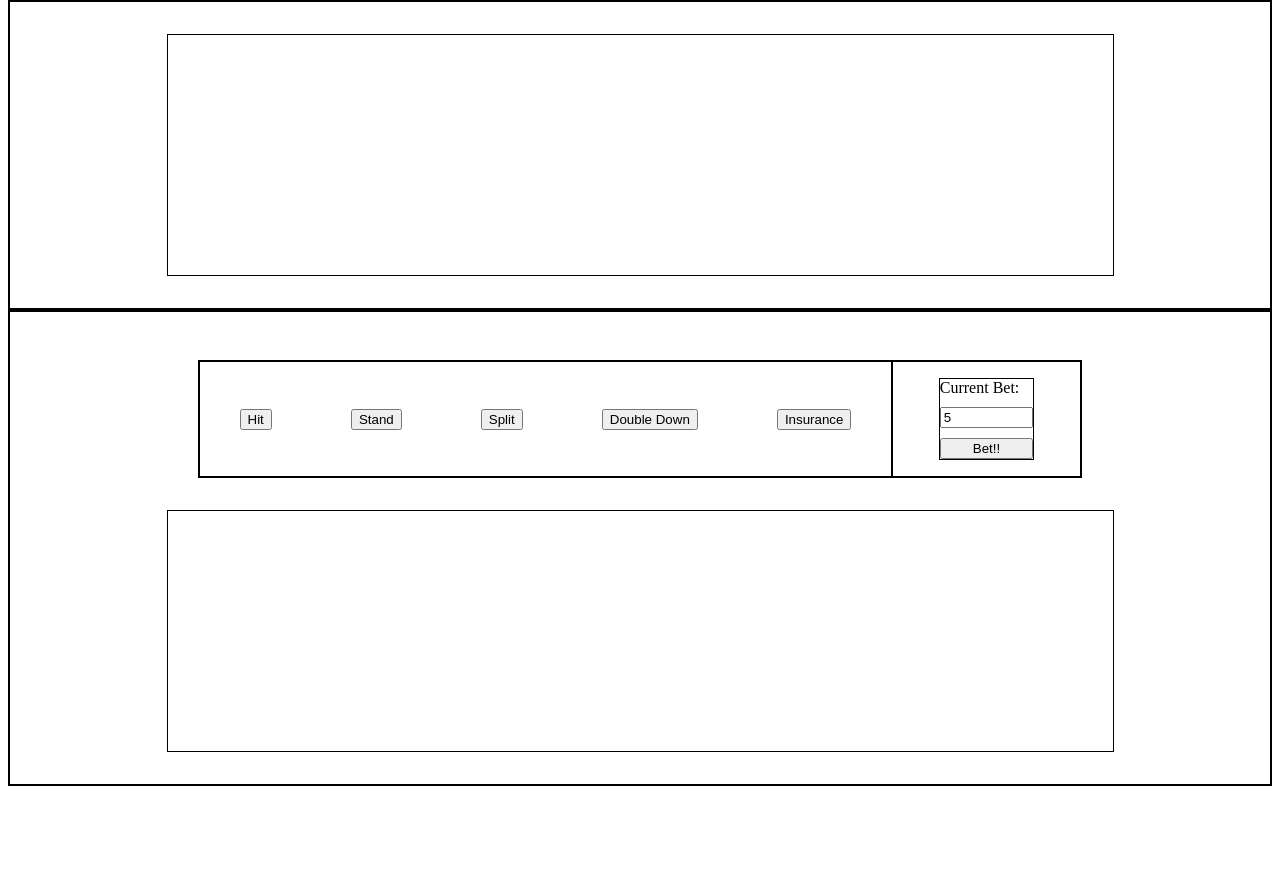
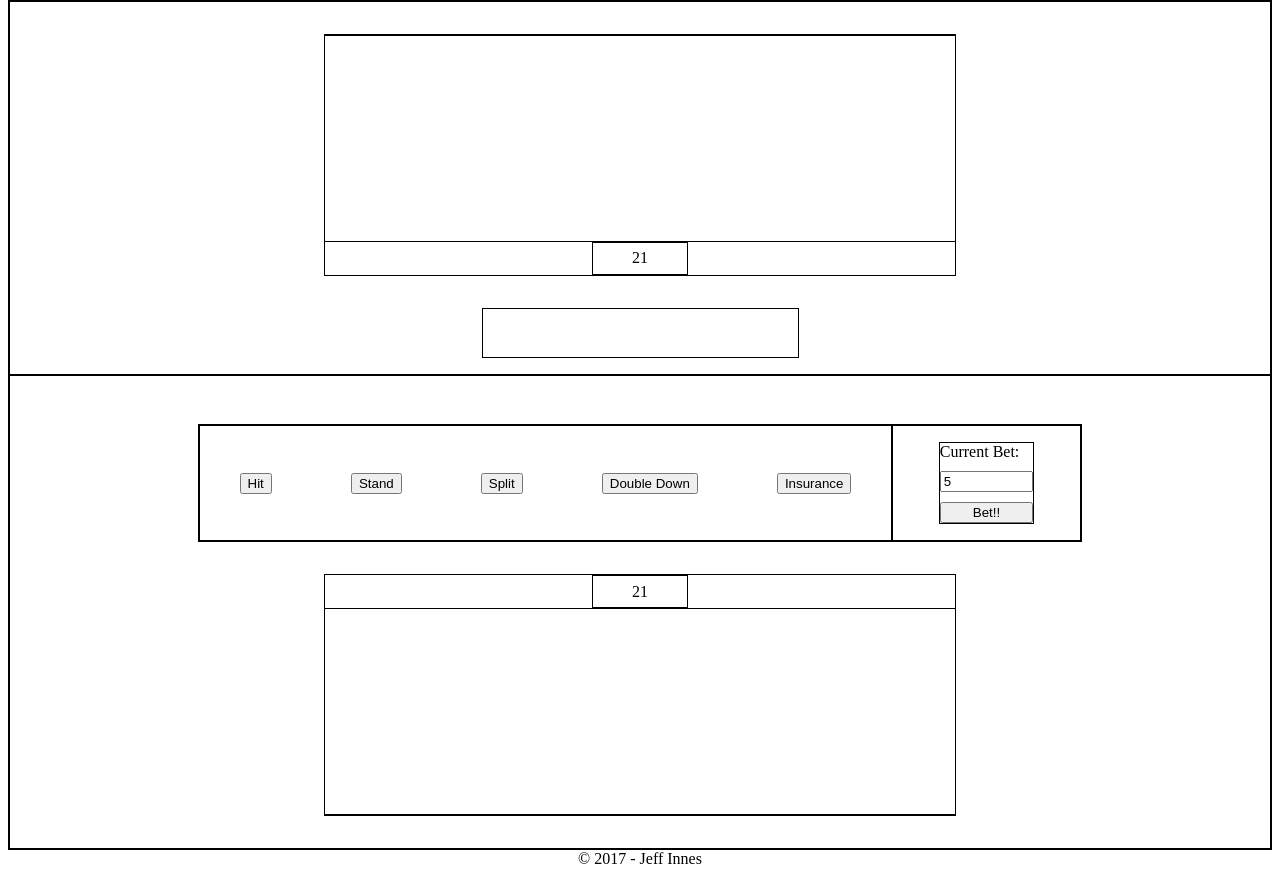
Before and after one commit to jeffinnes/BlackJack, a plain HTML site: page index.html in a window 1280 px wide. Shown: the part 60-936 px from the top of the page. Before the commit the page ends 854 px from the top, so only its background shows below. Drawn offline with Linux system fonts and the light colour scheme.

Commit message:
Basic unstyled structure in place.

```diff
--- a/css/main.css
+++ b/css/main.css
@@ -47,8 +47,30 @@ header button.reset {
 
 .cardZone {
     height: 15rem;
-    width: 75%;
+    width: 50%;
     margin: 2rem auto;
+    display: flex;
+    flex-direction: column;
+    align-items: center;
+}
+
+.hand {
+    width: 100%;
+    height: 13rem;
+}
+
+.handVal {
+    height: 2rem;
+    width: 15%;
+    display: flex;
+    justify-content: center;
+    align-items: center;
+}
+
+.handStatus {
+    height: 3rem;
+    width: 25%;
+    margin: 1rem auto;
 }
 
 .userControls {
@@ -77,3 +99,7 @@ header button.reset {
     justify-content: space-between;
     margin: 1rem auto;
 }
+
+footer {
+    text-align: center;
+}
--- a/index.html
+++ b/index.html
@@ -23,7 +23,10 @@
         <div class="dealerSide">
 
             <div class="cardZone">
+                <div class="hand">
 
+                </div>
+                <div class="handVal">21</div>
             </div>
 
             <div class="handStatus">
@@ -54,11 +57,17 @@
             </div>
 
             <div class="cardZone">
+                <div class="handVal">21</div>
+                <div class="hand">
 
+                </div>
             </div>
 
         </div>
     </div>
+<footer>
+    &copy; 2017 - Jeff Innes
+</footer>
 
 </body>
 </html>
```
Also changed, not shown: 1 other file.
